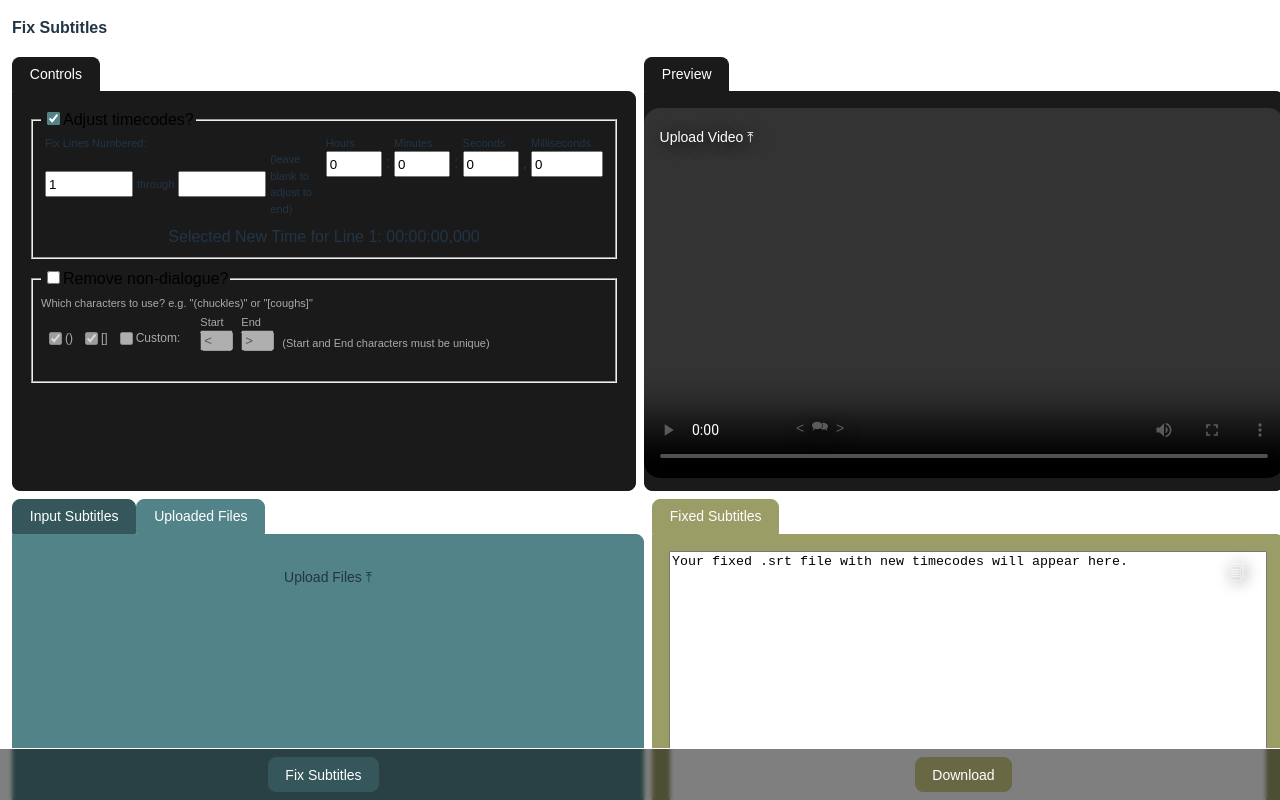
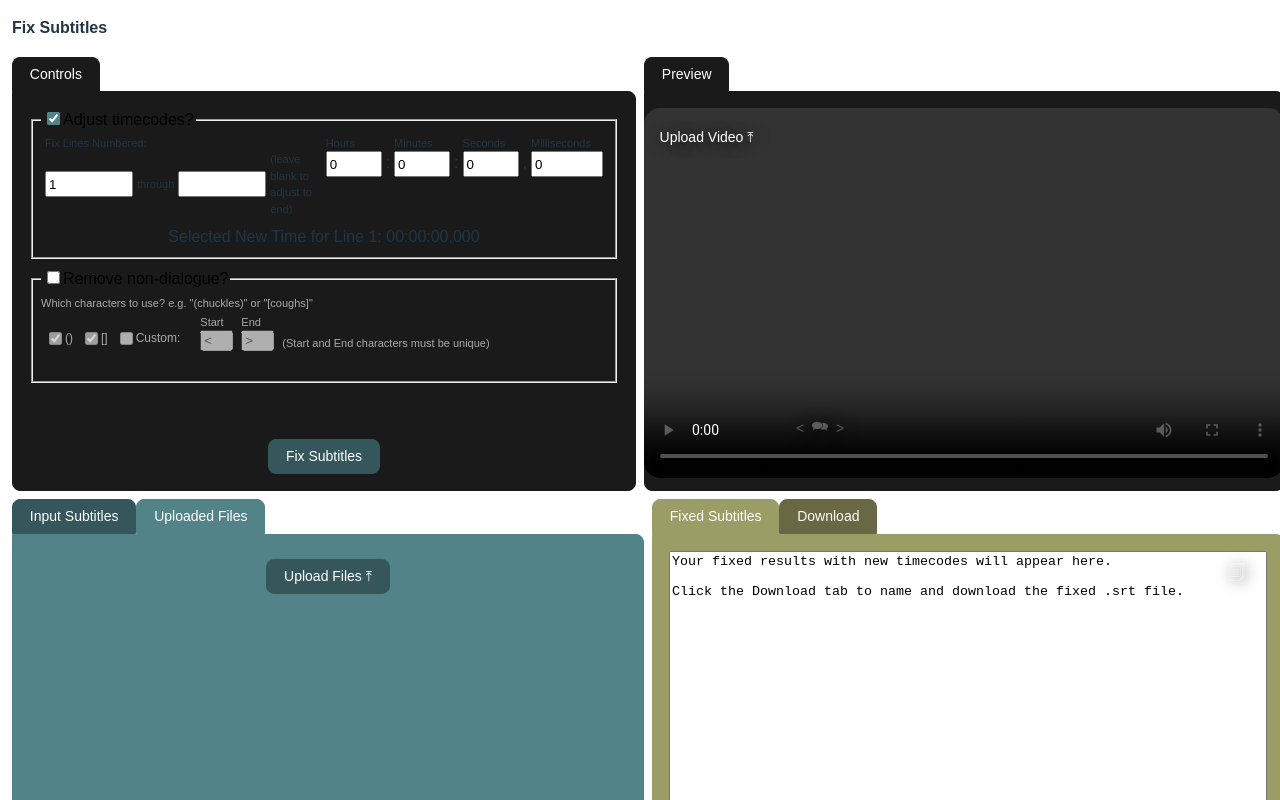
Before and after one commit to mrnolanhenry/srt-client, a React (Vite) app: page / in a window 1280 px wide. Both pictures are taken after a click on the button "Uploaded Files". Shown: the top 800 px of the page. Built offline with nearby package versions, Linux system fonts and the light colour scheme.

Commit message:
move footer buttons to ControlsContainer and OutputContainer Download tab, fix bugs with FileViewer

```diff
--- a/src/App.css
+++ b/src/App.css
@@ -10,7 +10,7 @@
   /* height: calc(100vh - 60px); */
   flex-direction: column;
   flex: 1;
-  margin-bottom: 60px; /* height of the footer */
+  /* margin-bottom: 60px; /* height of the footer - removed footer for now */
 }
 
 .flex-column {
--- a/src/App.tsx
+++ b/src/App.tsx
@@ -4,23 +4,22 @@ import Time from './classes/Time';
 import ControlsContainer from './components/ControlsContainer/ControlsContainer';
 import InputContainer from './components/InputContainer/InputContainer';
 import OutputContainer from './components/OutputContainer/OutputContainer';
-import StickyFooter from './components/StickyFooter/StickyFooter';
-import SubtitleFixer from './components/SubtitleFixer/SubtitleFixer';
 import useDebounce from './hooks/useDebounce';
 import type { FileContent } from './interfaces/FileContent';
 import TimeUtils from './utilities/TimeUtils';
 import SubtitleUtils from './utilities/SubtitleUtils';
 import VideoContainer from './components/VideoContainer/VideoContainer';
-import { type ScrubCharacterSet } from './interfaces/ScrubCharacterSet';
 
 function App() {
-  const INSTRUCTIONS_TEXT = `Update timecodes on existing .srt files with ease!
+  const INSTRUCTIONS_INPUT_TEXT = `Update timecodes on existing .srt files with ease!
     \nEnter your subtitles here or upload multiple .srt files using the button in the 'Uploaded Files' tab. There you can reference your other files to work with.
     \nBy default, the contents of the first file uploaded will appear here.
     \nMake any edits needed in this tab, then choose settings in the 'Controls' area to adjust the timecodes on specific line numbers and click the 'Fix' button.`;
+  const INSTRUCTIONS_OUTPUT_TEXT = `Your fixed results with new timecodes will appear here.
+    \nClick the Download tab to name and download the fixed .srt file.`
   // TODO: Consider making textInputs a single string vs. string[]
-  const [textInputs, setTextInputs] = useState<string[]>([INSTRUCTIONS_TEXT]);
-  const [textOutput, setTextOutput] = useState<string>('Your fixed .srt file with new timecodes will appear here.');
+  const [textInputs, setTextInputs] = useState<string[]>([INSTRUCTIONS_INPUT_TEXT]);
+  const [textOutput, setTextOutput] = useState<string>(INSTRUCTIONS_OUTPUT_TEXT);
   const [cues, setCues] = useState<VTTCue[]>([]);
   const debouncedCues = useDebounce(cues, 500);
   const [fileContents, setFileContents] = useState<FileContent[]>([]);
@@ -29,16 +28,10 @@ function App() {
   const [timeInput, setTimeInput] = useState<Time>(new Time(0, 0, 0, 0));
   const [shouldOffsetTimecodes, setShouldOffsetTimecodes] = useState<boolean>(true);
   const [shouldScrubNonDialogue, setShouldScrubNonDialogue] = useState<boolean>(false);
-  const [scrubCharacters, setScrubCharacters] = useState<ScrubCharacterSet[]>([]);
+
 
   const refInputTextArea = useRef<HTMLTextAreaElement>(null);
   const refOutputTextArea = useRef<HTMLTextAreaElement>(null);
-
-  const handleScrubChars = (scrubCharacterSets: ScrubCharacterSet[]) => {
-    console.log("scrubCharacterSets");
-    console.log(scrubCharacterSets);
-    setScrubCharacters(scrubCharacterSets);
-  };
 
   const handleScroll = (event: any) => {
     const { scrollTop, scrollLeft } = event.target;
@@ -159,24 +152,6 @@ function App() {
     setShouldScrubNonDialogue(!shouldScrubNonDialogue);
   }
 
-  const handleDownload = () => {
-    const filename = 'output.srt';
-    downloadTextFile({name: filename, content: textOutput});
-  };
-
-  const downloadTextFile = (file: FileContent) => {
-    const { name, content } = file;
-    const blob = new Blob([content as BlobPart], { type: 'text/plain;charset=utf-8' });
-    const url = URL.createObjectURL(blob);
-    const link = document.createElement('a');
-    link.href = url;
-    link.download = name;
-    document.body.appendChild(link);
-    link.click();
-    document.body.removeChild(link);
-    URL.revokeObjectURL(url);
-  };
-
   return (
     <>
       <div id="appContainer">
@@ -196,14 +171,15 @@ function App() {
                   lineStopInput={lineStopInput as number}
                   shouldOffsetTimecodes={shouldOffsetTimecodes}
                   shouldScrubNonDialogue={shouldScrubNonDialogue}
+                  textInput={textInputs[0]}
                   timeInput={timeInput}
+                  handleFixSubtitles={handleFixSubtitles}
                   handleHoursChange={handleHoursChange}
                   handleMinutesChange={handleMinutesChange}
                   handleSecondsChange={handleSecondsChange}
                   handleMillisecondsChange={handleMillisecondsChange}
                   handleLineStartInputChange={handleLineStartInputChange}
                   handleLineStopInputChange={handleLineStopInputChange}
-                  handleScrubChars={handleScrubChars}
                   handleShouldOffsetToggle={handleShouldOffsetToggle}
                   handleShouldScrubToggle={handleShouldScrubToggle}
                 />
@@ -239,29 +215,6 @@ function App() {
             </div>
           </div>
         </div>
-        <StickyFooter>
-          <div className="flex-row spaced-around-row padded-row">
-            <div className="flex-column">
-              <div className="flex-row">
-                <SubtitleFixer
-                  lineStartInput={lineStartInput}
-                  lineStopInput={lineStopInput}
-                  scrubCharacters={scrubCharacters}
-                  shouldOffsetTimecodes={shouldOffsetTimecodes}
-                  shouldScrubNonDialogue={shouldScrubNonDialogue}
-                  timeInput={timeInput}
-                  textInput={textInputs[0]}
-                  handleFixCallback={handleFixSubtitles}
-                />
-              </div>
-            </div>
-            <div className="flex-column">
-              <div className="flex-row">
-                <button id="btnDownload" onClick={handleDownload}>Download</button>
-              </div>
-            </div>
-          </div>
-        </StickyFooter>
       </div>
     </>
   )
--- a/src/components/ControlsContainer/ControlsContainer.css
+++ b/src/components/ControlsContainer/ControlsContainer.css
@@ -57,4 +57,10 @@
   #scrubNonDialogueRow {
     font-size: 12px;
   }
+
+  .inner-tabcontent-container {
+    display: flex;
+    flex-direction: column;
+    justify-content: space-between;
+  }
 }
--- a/src/components/ControlsContainer/ControlsContainer.tsx
+++ b/src/components/ControlsContainer/ControlsContainer.tsx
@@ -8,28 +8,30 @@ import TabbedContainer from '../TabbedContainer/TabbedContainer';
 import TabWrapper from '../TabWrapper/TabWrapper';
 import CustomCharacterControl from '../CustomCharacterControl/CustomCharacterControl';
 import { BRACKET_CLOSE, BRACKET_OPEN, PARENTHESES_CLOSE, PARENTHESES_OPEN, TAG_CLOSE, TAG_OPEN } from '../../constants/constants';
+import SubtitleFixer from '../SubtitleFixer/SubtitleFixer';
 
 interface ControlsContainerProps {
     lineStartInput: number;
     lineStopInput: number;
     shouldOffsetTimecodes: boolean;
     shouldScrubNonDialogue: boolean;
+    textInput: string;
     timeInput: Date;
+    handleFixSubtitles: (cues: VTTCue[]) => void;
     handleHoursChange: (event: any) => void;
     handleMinutesChange: (event: any) => void;
     handleSecondsChange: (event: any) => void;
     handleMillisecondsChange: (event: any) => void;
     handleLineStartInputChange: (event: any) => void;
     handleLineStopInputChange: (event: any) => void;
-    handleScrubChars: (scrubCharacterSets: ScrubCharacterSet[]) => void;
     handleShouldOffsetToggle: () => void;
     handleShouldScrubToggle: () => void;
 }
 
 const ControlsContainer = ({
-    lineStartInput, lineStopInput, shouldOffsetTimecodes, shouldScrubNonDialogue, timeInput,
-    handleHoursChange, handleMinutesChange, handleSecondsChange, handleMillisecondsChange,
-    handleLineStartInputChange, handleLineStopInputChange, handleScrubChars,
+    lineStartInput, lineStopInput, shouldOffsetTimecodes, shouldScrubNonDialogue, textInput, timeInput,
+    handleFixSubtitles, handleHoursChange, handleMinutesChange, handleSecondsChange, handleMillisecondsChange,
+    handleLineStartInputChange, handleLineStopInputChange,
     handleShouldOffsetToggle, handleShouldScrubToggle }: ControlsContainerProps) => {
     const SUBTITLE_CONTROLS = "subtitleControls";
 
@@ -39,6 +41,7 @@ const ControlsContainer = ({
     const [shouldScrubCustomChar, setShouldScrubCustomChar] = useState<boolean>(false);
     const [customStartChar, setCustomStartChar] = useState<string>(TAG_OPEN);
     const [customEndChar, setCustomEndChar] = useState<string>(TAG_CLOSE);
+    const [scrubCharacters, setScrubCharacters] = useState<ScrubCharacterSet[]>([]);
 
     const getScrubChars = () => {
         let scrubCharacterSets: ScrubCharacterSet[] = [];
@@ -57,7 +60,7 @@ const ControlsContainer = ({
     }
 
     useEffect(() => {
-        handleScrubChars(getScrubChars());
+        setScrubCharacters(getScrubChars());
     },[customStartChar, customEndChar, shouldScrubBrackets, shouldScrubParentheses, shouldScrubCustomChar, shouldScrubNonDialogue]);
 
     const handleActiveTab = (tabId: string) => {
@@ -163,6 +166,20 @@ const ControlsContainer = ({
                         </div>
                     </fieldset>
                 </form>
+                <div className="flex-column">
+                    <div className="flex-row centered-row">
+                        <SubtitleFixer
+                            lineStartInput={lineStartInput}
+                            lineStopInput={lineStopInput}
+                            scrubCharacters={scrubCharacters}
+                            shouldOffsetTimecodes={shouldOffsetTimecodes}
+                            shouldScrubNonDialogue={shouldScrubNonDialogue}
+                            timeInput={timeInput}
+                            textInput={textInput}
+                            handleFixSubtitles={handleFixSubtitles}
+                        />
+                    </div>
+                </div>
             </TabWrapper>
         </TabbedContainer>
     );
--- a/src/components/FileUpload/FileUpload.css
+++ b/src/components/FileUpload/FileUpload.css
@@ -2,15 +2,19 @@
     display: none;
 }
 
+.file-upload-button {
+    background-color: color-mix(in oklab, rgba(82, 131, 136, 1) 75%, black);
+    border: 1px solid color-mix(in oklab, rgba(82, 131, 136, 1) 75%, black);
+}
+
+.file-upload-button:hover {
+    background-color: color-mix(in oklab, rgba(82, 131, 136, 1) 90%, black);
+    border-color: color-mix(in oklab, rgba(82, 131, 136, 1) 90%, black);
+}
+
 .file-upload-label {
     box-sizing: border-box;
-    /* border-width: 1px;
-    border-style: solid;
-    border-color: white;
-    border-radius: 8px; */
     cursor: pointer;
-    padding: 0.6em 1.2em;
     font-size: 14px;
-    width: 100%;
     text-align: center;
 }
--- a/src/components/FileUpload/FileUpload.tsx
+++ b/src/components/FileUpload/FileUpload.tsx
@@ -4,11 +4,12 @@ import type { FileContent } from '../../interfaces/FileContent';
 import './FileUpload.css';
 
 interface FileUploadProps {
+  buttonClassNames?: string;
   label: string;
   handleUploadCallback: (event: any) => void;
 }
 
-const FileUpload = ({ label, handleUploadCallback }: FileUploadProps) => {
+const FileUpload = ({ buttonClassNames, label, handleUploadCallback }: FileUploadProps) => {
   const handleFileChange = (event: BaseSyntheticEvent) => {
     const files = event.target.files as FileList;
     if (files && files.length > 0) {
@@ -38,10 +39,12 @@ const FileUpload = ({ label, handleUploadCallback }: FileUploadProps) => {
 
   return (
     <>
-      <input multiple type="file" id="srtInputFile" name="srtInputFile" accept=".srt, .txt" onChange={handleFileChange} />
-      <label htmlFor="srtInputFile" className="file-upload-label">
-        {label}
-      </label>
+      <button className={`file-upload-button ${buttonClassNames ?? ''}`}>
+        <input multiple type="file" id="srtInputFile" name="srtInputFile" accept=".srt, .txt" onChange={handleFileChange} />
+        <label htmlFor="srtInputFile" className="file-upload-label">
+          {label}
+        </label>
+      </button>
     </>
   );
 };
--- a/src/components/FileViewer/FileViewer.tsx
+++ b/src/components/FileViewer/FileViewer.tsx
@@ -17,7 +17,7 @@ const FileViewer = ({ fileContents, handleUploadCallback }: FileViewerProps) =>
 
     useEffect(() => {
       if (fileContents && fileContents.length) {
-        setActiveTab(fileContents[0].name);
+        setActiveTab(getUniqueFileName(fileContents[0], 0));
       }
     }, [fileContents[0]]);
 
@@ -28,30 +28,35 @@ const FileViewer = ({ fileContents, handleUploadCallback }: FileViewerProps) =>
     return fileName.substring(0, maxLength) + "...";
   };
 
+  const getUniqueFileName = (file: FileContent, index: number): string => {
+    return `file ${index + 1}: ${file.name}`
+  }
+
   return (
     <>
       {fileContents.length > 0 ? (
         <>
-          <div className="flex-row">
+          <div className="file-viewer flex-row">
             <div className="flex-column file-viewer-tab">
               <div id="fileUploadColumn" className="flex-column">
-                <button className="file-viewer-tablinks file-upload-wrapped-button">
                   <FileUpload
+                      buttonClassNames={"file-viewer-tablinks"}
                       label={uploadFilesLabel}
                       handleUploadCallback={handleUploadCallback}
                   />
-                </button>
               </div>
-              {fileContents.map((file, index) => (
-                <button key={`file-viewer-tablinks-${index}`} className={`file-viewer-tablinks ${activeTab === file.name ? 'active' : ''}`} onMouseOver={() => setActiveTab(file.name)}>{getAbbreviatedFileName(file.name, 20)}</button>
-              ))}
+              <div id="fileViewerTabLinks" className="flex-column">
+                {fileContents.map((file, index) => (
+                  <button key={`file-viewer-tablinks-${index}`} className={`file-viewer-tablinks ${activeTab === getUniqueFileName(file,index) ? 'active' : ''}`} onMouseOver={() => setActiveTab(getUniqueFileName(file,index))}>{getAbbreviatedFileName(file.name, 20)}</button>
+                ))}
+              </div>
             </div>
             {fileContents.map((file, index) => (
-              <div key={`file-viewer-tabContent-${index}`} id={`file-viewer-tabContent-${file.name}`} className={`file-viewer-tabcontent ${activeTab === file.name ? '' : 'hidden'}`}>
+              <div key={`file-viewer-tabContent-${index}`} id={`file-viewer-tabContent-${getUniqueFileName(file,index)}`} className={`file-viewer-tabcontent ${activeTab === getUniqueFileName(file,index) ? '' : 'hidden'}`}>
                 <CopyTextArea
                   className="full-width no-resize"
                   cols={50}
-                  id={file.name}
+                  id={getUniqueFileName(file,index)}
                   isReadOnly={true}
                   rows={23}
                   onChange={() => {
@@ -65,7 +70,7 @@ const FileViewer = ({ fileContents, handleUploadCallback }: FileViewerProps) =>
           <div className="clearfix"></div>
         </>
       ) : (
-        <div className="flex-row padded-row">
+        <div className="flex-row padded-row centered-row">
             <FileUpload
                 label={uploadFilesLabel}
                 handleUploadCallback={handleUploadCallback}
--- a/src/components/OutputContainer/OutputContainer.tsx
+++ b/src/components/OutputContainer/OutputContainer.tsx
@@ -3,6 +3,8 @@ import { useState } from 'react';
 import CopyTextArea from '../CopyTextArea/CopyTextArea';
 import TabbedContainer from '../TabbedContainer/TabbedContainer';
 import TabWrapper from '../TabWrapper/TabWrapper';
+import type { FileContent } from '../../interfaces/FileContent';
+import { DOWNLOAD_CHAR } from '../../constants/constants';
 
 interface OutputContainerProps {
     scrollRef: React.RefObject<HTMLTextAreaElement>;
@@ -13,12 +15,31 @@ interface OutputContainerProps {
 
 const OutputContainer = ({ scrollRef, textOutput, handleScroll, handleTextOutputChange }: OutputContainerProps) => {
     const OUTPUT_SUBTITLES = "outputSubtitles";
+    const DOWNLOAD_SUBTITLES = "downloadSubtitles";
 
     const [activeTab, setActiveTab] = useState<string>(OUTPUT_SUBTITLES);
 
     const handleActiveTab = (tabId: string) => {
         setActiveTab(tabId);
     }
+
+    const handleDownload = () => {
+        const filename = 'output.srt';
+        downloadTextFile({name: filename, content: textOutput});
+    };
+
+    const downloadTextFile = (file: FileContent) => {
+        const { name, content } = file;
+        const blob = new Blob([content as BlobPart], { type: 'text/plain;charset=utf-8' });
+        const url = URL.createObjectURL(blob);
+        const link = document.createElement('a');
+        link.href = url;
+        link.download = name;
+        document.body.appendChild(link);
+        link.click();
+        document.body.removeChild(link);
+        URL.revokeObjectURL(url);
+    };
 
     return (
         <TabbedContainer
@@ -44,6 +65,18 @@ const OutputContainer = ({ scrollRef, textOutput, handleScroll, handleTextOutput
                     />
                 </div>
             </TabWrapper>
+            <TabWrapper
+                containerClassNames={`padded-container`}
+                containerId={DOWNLOAD_SUBTITLES}
+                containerTitle="Download">
+                <div className="flex-row padded-row centered-row">
+                    <div className="flex-column">
+                        <div className="flex-row">
+                            <button id="btnDownload" onClick={handleDownload}>{`Download ${DOWNLOAD_CHAR}`}</button>
+                        </div>
+                    </div>
+                </div>
+            </TabWrapper>
         </TabbedContainer>
     );
 };
--- a/src/components/SubtitleFixer/SubtitleFixer.tsx
+++ b/src/components/SubtitleFixer/SubtitleFixer.tsx
@@ -13,10 +13,10 @@ interface SubtitleFixerProps {
   shouldScrubNonDialogue: boolean;
   timeInput: Time;
   textInput: string;
-  handleFixCallback: (fixedCues: VTTCue[]) => void;
+  handleFixSubtitles: (fixedCues: VTTCue[]) => void;
 }
 
-const SubtitleFixer = ({ lineStartInput, lineStopInput, scrubCharacters, shouldOffsetTimecodes, shouldScrubNonDialogue, timeInput, textInput, handleFixCallback }: SubtitleFixerProps) => {
+const SubtitleFixer = ({ lineStartInput, lineStopInput, scrubCharacters, shouldOffsetTimecodes, shouldScrubNonDialogue, timeInput, textInput, handleFixSubtitles }: SubtitleFixerProps) => {
   const handleFix = (): void => {
       const lines = textInput.split("\n");
 
@@ -35,7 +35,7 @@ const SubtitleFixer = ({ lineStartInput, lineStopInput, scrubCharacters, shouldO
         inputCues = SubtitleUtils.offsetCues(inputCues, offset, lineStartInput, lineStopInput, false);
       }
 
-      handleFixCallback(inputCues);
+      handleFixSubtitles(inputCues);
   };
 
   const getOffsetAmount = (cues: VTTCue[]) => {
@@ -58,7 +58,7 @@ const SubtitleFixer = ({ lineStartInput, lineStopInput, scrubCharacters, shouldO
 
   return (
     <>
-      <button id="btnFix" onClick={handleFix}>Fix Subtitles</button>
+      <button id="btnFix" type="button" onClick={handleFix}>Fix Subtitles</button>
     </>
   );
 };
--- a/src/constants/constants.ts
+++ b/src/constants/constants.ts
@@ -4,6 +4,7 @@ export const ARROW_RIGHT_CHAR = '\u{02C3}';
 export const ARROW_SMALL_LEFT_CHAR = '\u{08F7}';
 export const ARROW_SMALL_RIGHT_CHAR = '\u{08F8}';
 export const COPY_CHAR = '\u{1F5D0}';
+export const DOWNLOAD_CHAR = '\u{2913}';
 export const SPEECH_BUBBLE_LEFT_CHAR = '\u{1F5E8}';
 export const SPEECH_BUBBLE_RIGHT_CHAR = '\u{1F5E9}';
 export const SPEECH_BUBBLES_CHAR = '\u{1F5EA}';
```
Also changed, not shown: src/components/FileViewer/FileViewer.css (+31 -32 lines).
